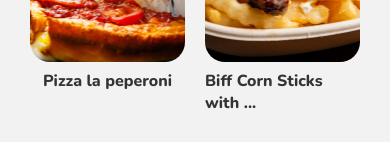
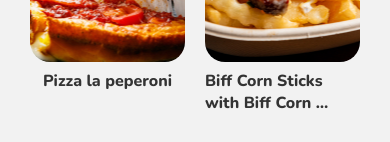
Before and after one commit to kast96/recipes, a React Native app: screen /Home in a window 390 px wide. Shown: the part 459-601 px from the top of the page. Built offline with nearby package versions, Linux system fonts and the light colour scheme.

Commit message:
add ellipsizeMode for recipes list title

```diff
--- a/assets/data/recipesData.ts
+++ b/assets/data/recipesData.ts
@@ -17,7 +17,7 @@ export const recipesData = [
   },
   {
     id: 'biff-corn-sticks-with',
-    name: 'Biff Corn Sticks with ...',
+    name: 'Biff Corn Sticks with Biff Corn Sticks',
     categories: ['meat'],
     images: {
       medium: BiffImg,
--- a/components/Home/RecipesItem.tsx
+++ b/components/Home/RecipesItem.tsx
@@ -14,7 +14,7 @@ export const RecipesItem: React.FC<{item: RecipesType}> = ({item}) => {
         <Image style={styles.image} source={item.images.medium} />
       </View>
       <View style={styles.titleWrapper}>
-        <Text style={styles.title}>{item.name}</Text>
+        <Text style={styles.title} numberOfLines={2}>{item.name}</Text>
       </View>
     </TouchableOpacity>
   )
```
